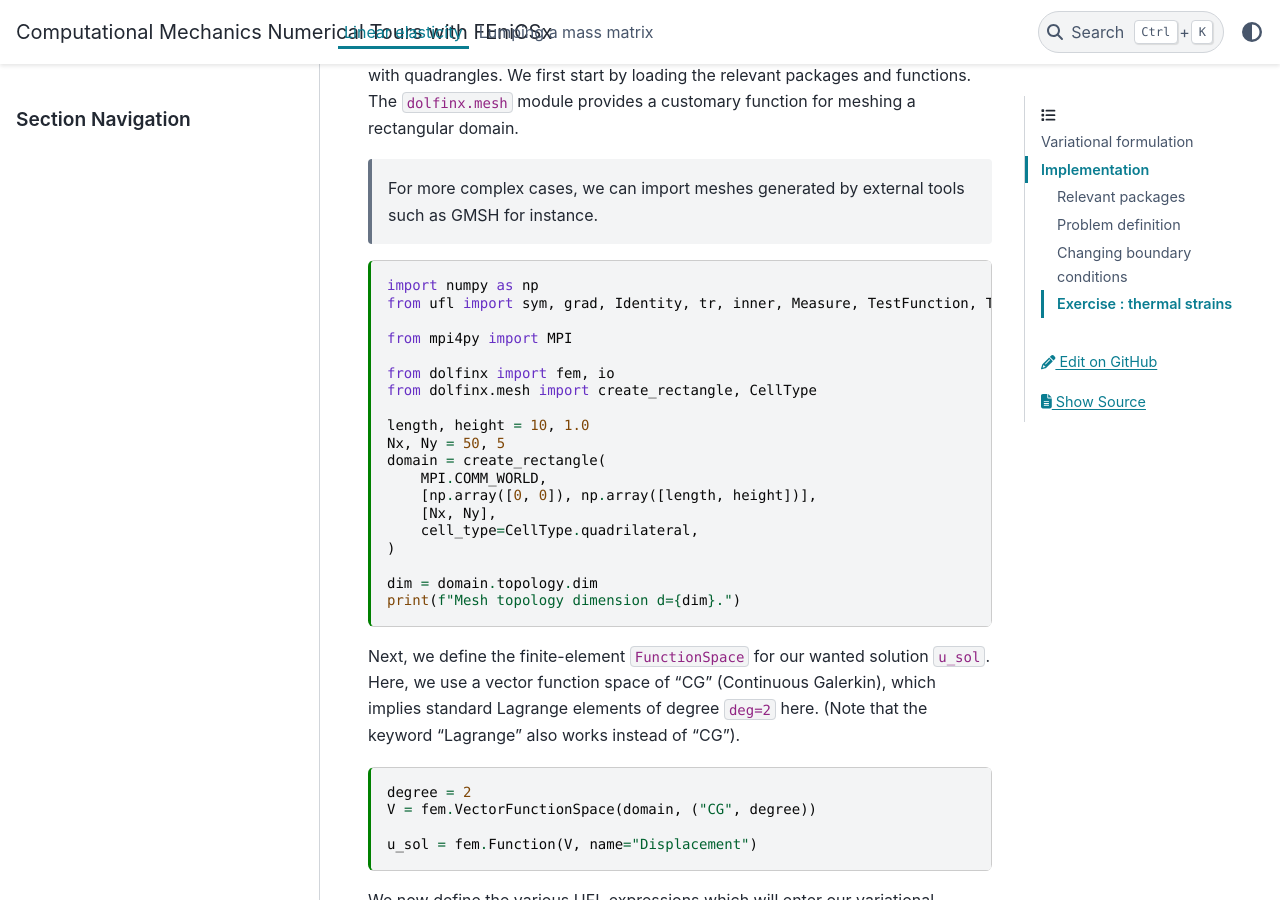
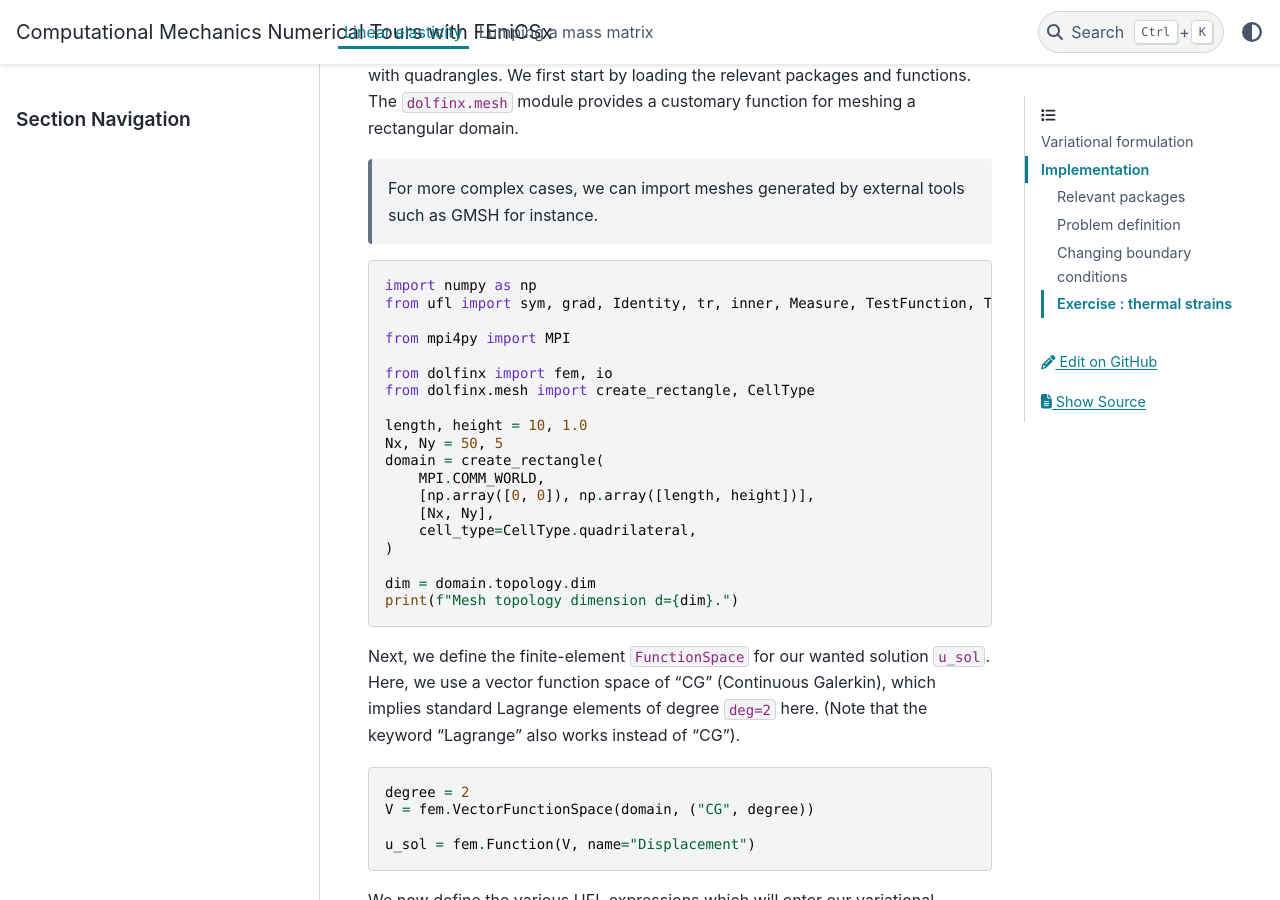
Before and after one commit to bleyerj/comet-fenicsx, a Jupyter Book: the page built from intro/linear_elasticity.md, in a window 1280 px wide and 900 px high, scrolled down 1976 px. Built offline with Jupyter Book 1.0.4 settings and Sphinx 7.4.7 and the PyData theme 0.15.4, drawn with Linux system fonts in a browser that asks for light colours; pages that are not in the unit, such as notebooks, are missing from menus.

Commit message:
Update linear elasticity

````diff
--- a/intro/linear_elasticity.md
+++ b/intro/linear_elasticity.md
@@ -61,7 +63,7 @@ The power of FEniCS is precisely to easily define such forms using symbolic expr
 We will model a 2D rectangular beam of dimensions $10\times 1$ which we will mesh with quadrangles. We first start by loading the relevant packages and functions. The `dolfinx.mesh` module provides a customary function for meshing a rectangular domain.
 > For more complex cases, we can import meshes generated by external tools such as GMSH for instance.
 
-```{code-cell} ipython3
+```python
 import numpy as np
 from ufl import sym, grad, Identity, tr, inner, Measure, TestFunction, TrialFunction
 
@@ -85,7 +87,7 @@ print(f"Mesh topology dimension d={dim}.")
 
 Next, we define the finite-element `FunctionSpace` for our wanted solution `u_sol`. Here, we use a vector function space of "CG" (Continuous Galerkin), which implies standard Lagrange elements of degree `deg=2` here. (Note that the keyword "Lagrange" also works instead of "CG").
 
-```{code-cell} ipython3
+```python
 degree = 2
 V = fem.VectorFunctionSpace(domain, ("CG", degree))
 
@@ -94,15 +96,17 @@ u_sol = fem.Function(V, name="Displacement")
 
 We now define the various UFL expressions which will enter our variational formulation. For this, we wrap material parameters as `Constant`.
 
-```{code-cell} ipython3
+```python
 E = fem.Constant(domain, 210e3)
 nu = fem.Constant(domain, 0.3)
 
 lmbda = E * nu / (1 + nu) / (1 - 2 * nu)
 mu = E / 2 / (1 + nu)
 
+
 def epsilon(v):
     return sym(grad(v))
+
 
 def sigma(v):
     return lmbda * tr(epsilon(v)) * Identity(dim) + 2 * mu * epsilon(v)
@@ -110,7 +114,7 @@ def sigma(v):
 
 We can check that such objects are indeed abstract UFL expressions (they are represented as graphs internally).
 
-```{code-cell} ipython3
+```python
 print("mu (UFL):\n", mu)
 print("epsilon (UFL):\n", epsilon(u_sol))
 print("sigma (UFL):\n", sigma(u_sol))
@@ -118,7 +122,7 @@ print("sigma (UFL):\n", sigma(u_sol))
 
 We now define the corresponding linear and bilinear forms. Below, `dx` is the volume integration measure on the whole domain.
 
-```{code-cell} ipython3
+```python
 u = TrialFunction(V)
 v = TestFunction(V)
 
@@ -131,14 +135,24 @@ a = inner(sigma(u), epsilon(v)) * dx
 L = inner(f, v) * dx
 ```
 
+
 We now define boundary conditions. For simplicity, we first fix both the left and right boundaries. To do so, we must locate the corresponding degrees of freedom from a marker function thet returns `True` for points `x` on the boundary and `False` otherwise.
 
-```{code-cell} ipython3
+
+
+
+
+
+
+
+```python
 def left(x):
     return np.isclose(x[0], 0)
 
+
 def right(x):
     return np.isclose(x[0], length)
+
 
 left_dofs = fem.locate_dofs_geometrical(V, left)
 right_dofs = fem.locate_dofs_geometrical(V, right)
@@ -152,7 +166,7 @@ bcs = [
 Finally, a `LinearProblem` object is created based on the variational problem, the boundary conditions and a Function `u` in which we want to store the solution. We can also pass parameters to setup he solver type.
 Results are then stored in a ".xdmf" format to be visualized using Paraview for instance.
 
-```{code-cell} ipython3
+```python
 problem = fem.petsc.LinearProblem(
     a, L, u=u_sol, bcs=bcs, petsc_options={"ksp_type": "preonly", "pc_type": "lu"}
 )
@@ -167,7 +181,7 @@ with io.XDMFFile(domain.comm, "linear_elasticity.xdmf", "w") as xdmf:
 
 If we want to constrain only the vertical component of the displacement field on some boundary, we need to work with the corresponding subspace of the original function space `V`.
 
-```{code-cell} ipython3
+```python
 V_uy, mapping = V.sub(1).collapse()
 right_dofs_uy = fem.locate_dofs_geometrical((V.sub(1), V_uy), right)
 
@@ -200,13 +214,13 @@ We consider the presence of thermal strains $\beps^\text{th} = \alpha \Delta T(\
 
 > **Hint**: You can use the UFL functions `ufl.lhs`/`ufl.rhs` to extract the bilinear form (lhs), resp. the linear form (rhs), of a UFL expression containing both bilinear and linear forms.
 
-```{code-cell} ipython3
+```python
 from ufl import lhs, rhs, SpatialCoordinate
 
 alp = fem.Constant(domain, 1e-5)
 x = SpatialCoordinate(domain)
 ```
 
-```{code-cell} ipython3
+```python
 
 ```
````
Also changed, not shown: other parts of intro/linear_elasticity.md (+12 -10 lines).
